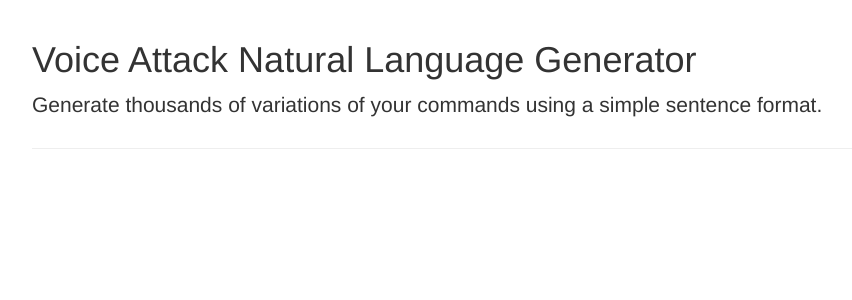
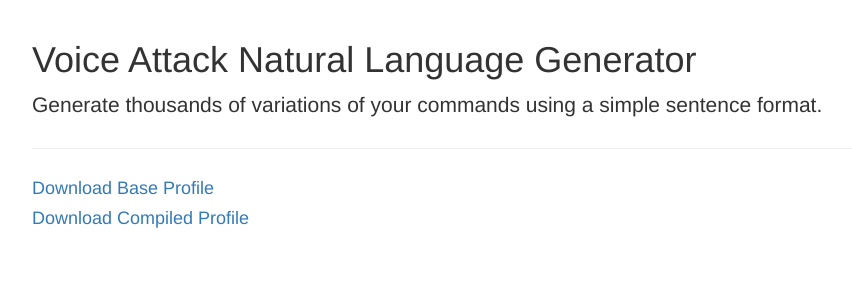
Before and after one commit to kevinpfab/vanl, a Node project: template views/result.handlebars in a window 1280 px wide. Shown: the top 300 px of the page, without its empty margins (38-890 px from the left). Run offline with Node 20 templates, Linux system fonts and the light colour scheme; the template is opened without the code that fills it, so the values that code supplies are empty; style sheets or scripts are compiled from the project's sources; some libraries are stand-ins or nearby versions.

Commit message:
More bug fixes. Added support for multiple structures per command.

```diff
--- a/server.js
+++ b/server.js
@@ -30,9 +30,11 @@ app.use(ExpressSession({secret: 'DEV_SECRET'}));
 // }}}
 
 // {{{ App Specific Constants
-var STRUCTURE_KEY          = 'VANLStructure';
-var BASIC_COMMAND_CATEGORY = 'Base Command';
+var STRUCTURE_KEY          = 'Description';
+var BASIC_COMMAND_CATEGORY = '$Base';
 var CUSTOM_CATEGORY        = 'VANL';
+var BASE_PROFILE           = __dirname + '/public/BASE_PROFILE.vap';
+var COMPILED_PROFILE       = __dirname + '/public/COMPILED_PROFILE.vap';
 
 // }}}
 
@@ -76,7 +78,7 @@ app.post('/edit', function(req, res) {
                         return {
                             id: command.Id[0],
                             command_string: command.CommandString[0],
-                            structure: command[STRUCTURE_KEY] ? command[STRUCTURE_KEY][0] : null
+                            structures: command[STRUCTURE_KEY] ? JSON.parse(command[STRUCTURE_KEY][0]) : []
                         };
                     })
                 });
@@ -157,22 +159,33 @@ app.post('/submit', function(req, res) {
             generator = new Diagram();
         _.each(inputs, function(input, key) {
             var base_command = basic_commands[key];
+            var serialized_structure = JSON.stringify(input.structures);
+            _.each(xml.Profile.Commands[0].Command, function(command) {
+                if (command.Id && command.Id[0] === key) {
+                    command[STRUCTURE_KEY] = serialized_structure;
+                }
+            });
+
+        });
+
+        // Build original profile first
+        var builder = new xml2js.Builder();
+
+        fs.writeFile(BASE_PROFILE, builder.buildObject(xml), function(err) {
+            console.log('Saved base profile with sentence structures');
+
+
+            _.each(inputs, function(input, key) {
+                var base_command = basic_commands[key];
                 _.each(input.structures, function(structure) {
                     variations = generator.generate(structure);
 
-                console.log("Finished " + variations.length + " variations for: " + input.structure);
-
-                _.each(xml.Profile.Commands[0].Command, function(command) {
-                    if (command.Id && command.Id[0] === key) {
-                        if (!command[STRUCTURE_KEY]) {
-                            command[STRUCTURE_KEY] = [];
-                        }
-                        command[STRUCTURE_KEY].push(structure);
-                    }
-                });
+                    console.log("Finished " + variations.length + " variations for: " + structure);
 
                     _.each(variations, function(sentence) {
+
                         console.log("Creating command for " + sentence);
+
                         if (sentence !== base_command.CommandString[0]) {
                             num_commands += 1;
 
@@ -184,19 +197,31 @@ app.post('/submit', function(req, res) {
                 });
             });
 
-        console.log("Getting ready to build XML");
+            console.log("Getting ready to build compiled profile...");
 
-        var builder = new xml2js.Builder();
-        fs.writeFile(__dirname + '/public/DEV_PROFILE.vap', builder.buildObject(xml), function(err) {
+            fs.writeFile(COMPILED_PROFILE, builder.buildObject(xml), function(err) {
                 console.log('Built profile with ' + num_commands + ' commands');
-            res.download(__dirname + '/public/DEV_PROFILE.vap');
+                res.render('result');
+            });
         });
     });
 });
 
+app.get('/result', function(req, res) {
+    res.render('result');
+});
+
+app.get('/download/base_profile', function(req, res) {
+    res.download(BASE_PROFILE);
+});
+
+app.get('/download/compiled_profile', function(req, res) {
+    res.download(COMPILED_PROFILE);
+});
+
 app.get('/test', function(req, res) {
-    var test_string = "[Amy] [(engage,turn on,deploy,raise,bring)] Shields [(up,on,online)] [please] [(some,more [crazy],[(text,again)] with)] (maybe,yes,no)";
-    res.render('result', {
+    var test_string = "(balance [the [(fucking, god damn)]] power, even [out the [(fucking, god damn)]] power [distribution])";
+    res.render('test', {
         result: '',
         variations: (new Diagram()).generate(test_string)
     });
--- a/style/style.less
+++ b/style/style.less
@@ -22,6 +22,7 @@
             font-size: 16px;
             background: #F9F9F9;
             border: 1px solid #E9E9E9;
+            margin-bottom: 5px;
         }
     }
 }
--- a/views/layouts/main.handlebars
+++ b/views/layouts/main.handlebars
@@ -4,6 +4,7 @@
     <meta charset="utf-8" />
     <title>Voice Attack Natural Language Generator</title>
     <link rel="stylesheet" href="//maxcdn.bootstrapcdn.com/bootstrap/3.2.0/css/bootstrap.min.css">
+    <script src="//ajax.googleapis.com/ajax/libs/jquery/1.11.1/jquery.min.js"></script>
     <link rel="stylesheet" href="style.css">
 </head>
 <body>
@@ -11,6 +12,5 @@
     <div class='container'>
     {{{body}}}
     </div>
-    <script src="//ajax.googleapis.com/ajax/libs/jquery/1.11.1/jquery.min.js"></script>
 </body>
 </html>
--- a/views/result.handlebars
+++ b/views/result.handlebars
@@ -1,5 +1,2 @@
-{{#if result}}<textarea style="width: 100%;height: 500px;">{{result}}</textarea>{{/if}}
-{{#each variations}}
-{{this}}
-<br>
-{{/each}}
+<h4><a href='/download/base_profile'>Download Base Profile</a></h4>
+<h4><a href='/download/compiled_profile'>Download Compiled Profile</a></h4>
--- /dev/null
+++ b/views/test.handlebars
@@ -0,0 +1,5 @@
+{{#if result}}<textarea style="width: 100%;height: 500px;">{{result}}</textarea>{{/if}}
+{{#each variations}}
+{{this}}
+<br>
+{{/each}}
```
Also changed, not shown: views/form.handlebars (+22 -0 lines), views/partials/command.handlebars (+8 -1 lines). Lines whose indentation alone changed are shown as unchanged.
